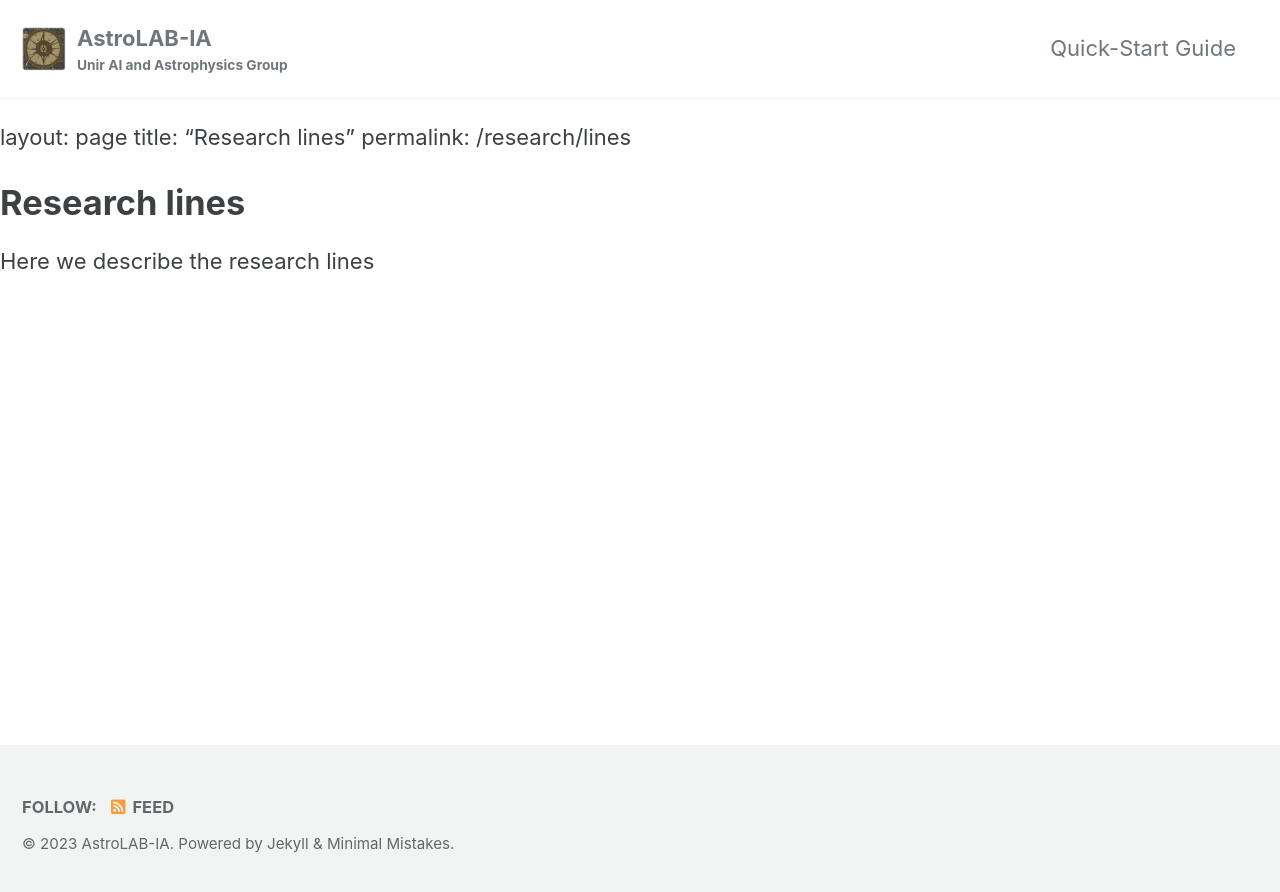
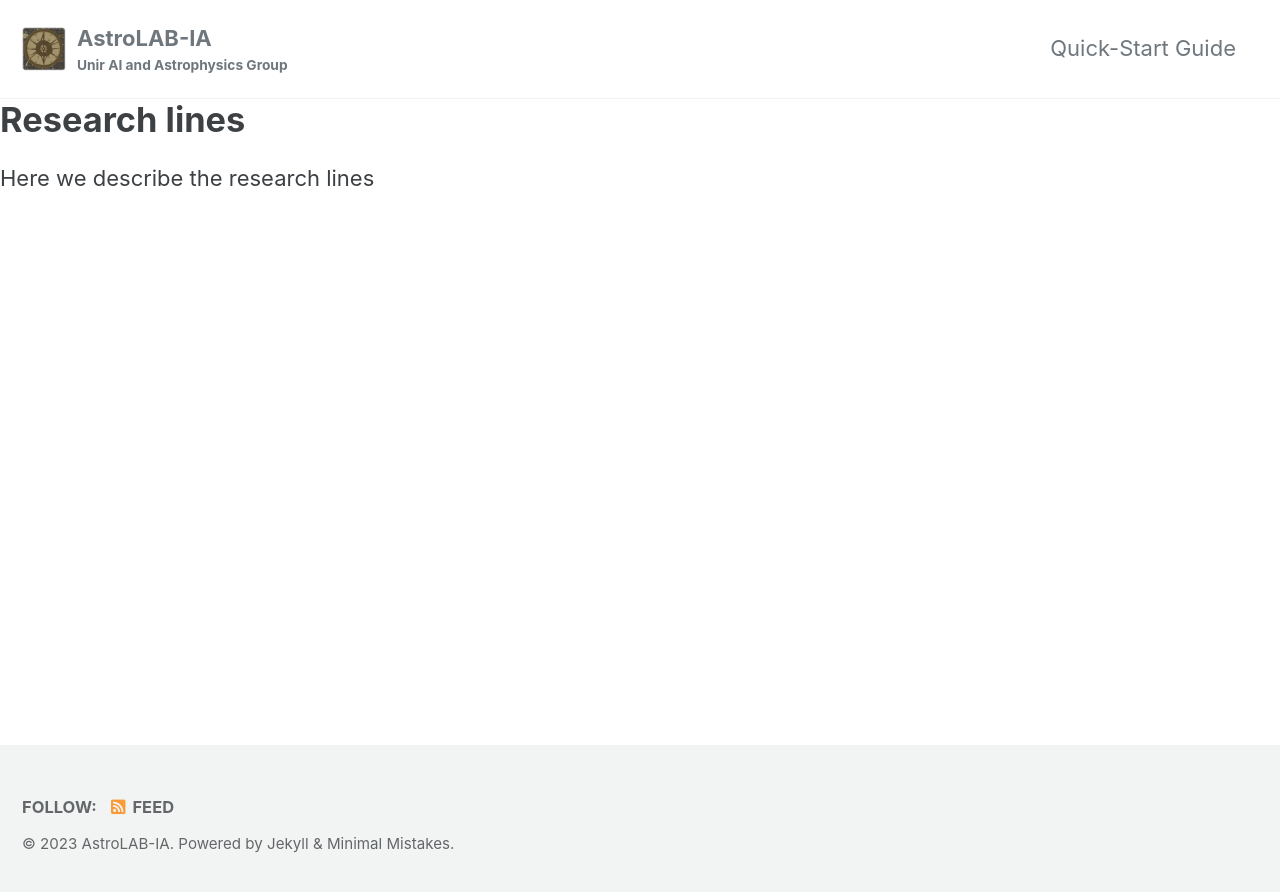
Before and after one commit to UNIR-ASTRO-IA/UNIR-ASTRO-IA.github.io, a Jekyll site: the page built from lines.md, in a window 1280 px wide. Shown: the top 892 px of the page. Built offline with Jekyll 4.4.1, drawn with Linux system fonts in a browser that asks for light colours; cached includes are drawn as plain includes; our own code applies the rules of GitHub Pages for plain Markdown files.

Commit message:
Add frontmatter

```diff
--- a/lines.md
+++ b/lines.md
@@ -1,6 +1,6 @@
-layout: page
-title: "Research lines"
+---
 permalink: /research/lines
+---
 
 # Research lines
 
```
